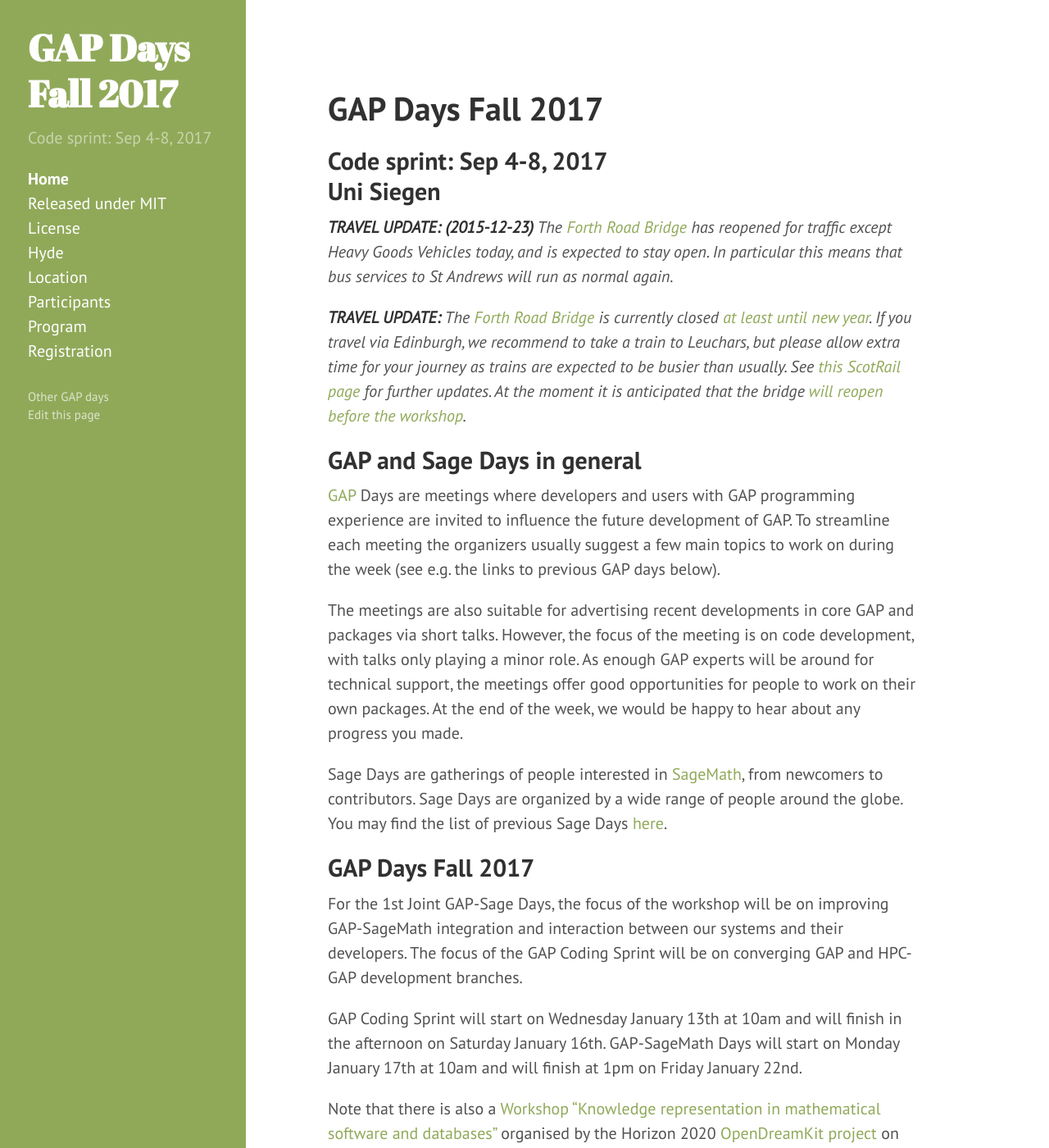
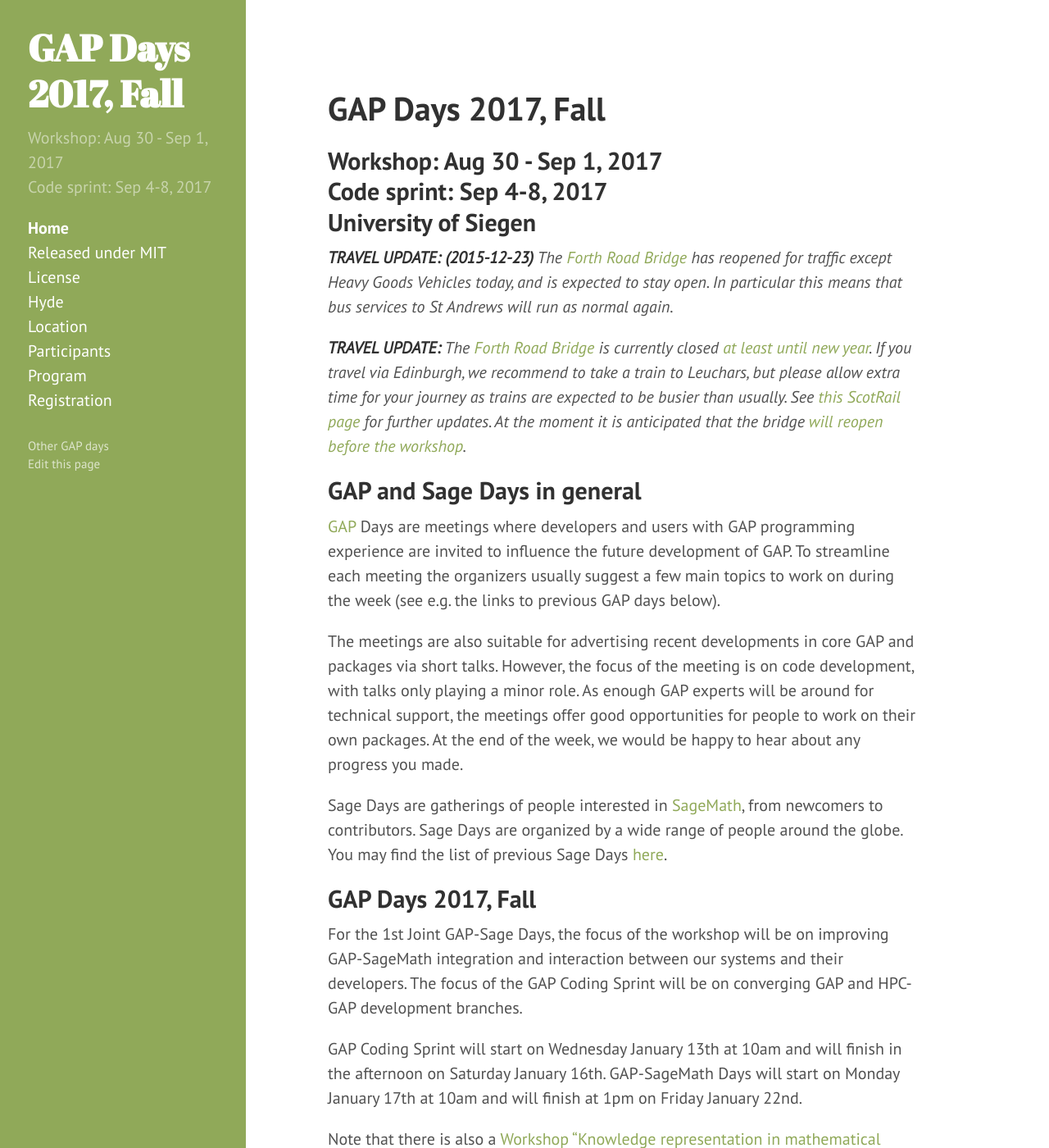
Before and after one commit to lbfm-rwth/gap-in-algebraic-research-2018, a Jekyll site: the page built from index.md, in a window 1280 px wide and 1400 px high. Shown: the whole window at 82% size. Built offline with Jekyll 4.4.1, drawn with Linux system fonts in a browser that asks for light colours.

Commit message:
updated _config.yml

```diff
--- a/_config.yml
+++ b/_config.yml
@@ -6,11 +6,10 @@ highlighter:      rouge
 permalink:        pretty
 
 # Setup
-title:            'GAP Days Fall 2017'
-#tagline:          'A GAP school'
-#description:      'School: Sep 14-18, 2015<br> Code sprint: Sep 19-23, 2015'
-description:      'Code sprint: Sep 4-8, 2017'
-location:         'Uni Siegen'
+title:            'GAP Days 2017, Fall'
+tagline:          'A GAP workshop'
+description:      'Workshop: Aug 30 - Sep 1, 2017<br> Code sprint: Sep 4-8, 2017'
+location:         'University of Siegen'
 url:              http://gapdays.de
 baseurl:          /gapdays2017-fall
 
```
